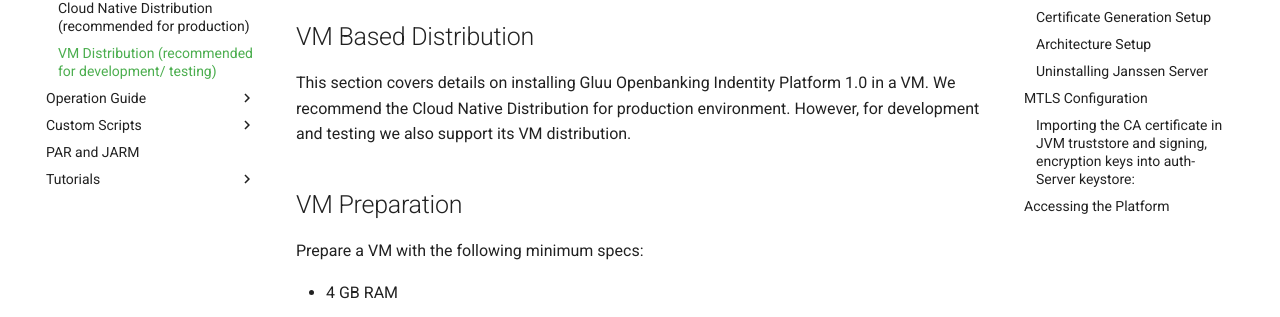
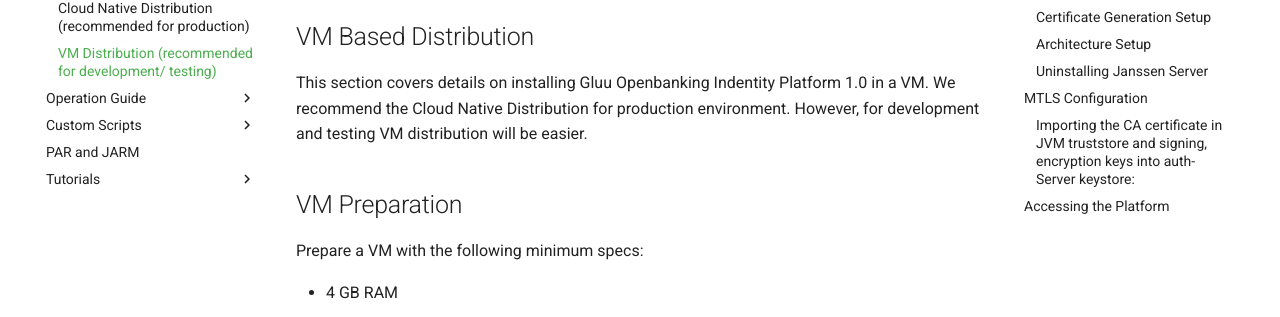
Before and after one commit to GluuFederation/docs-openbanking-prod, an MkDocs documentation site: the page built from docs/source/installvm.md, in a window 1280 px wide and 900 px high. Shown: the part 202-519 px from the top of the window. Built offline with MkDocs 1.6.1 and Material for MkDocs 9.7.7, drawn with Linux system fonts in a browser that asks for light colours; comment, search, counter and statistics services are not loaded.

Commit message:
Update installvm.md

```diff
--- a/docs/source/installvm.md
+++ b/docs/source/installvm.md
@@ -1,6 +1,6 @@
 ## VM Based Distribution
 
-This section covers details on installing Gluu Openbanking Indentity Platform 1.0 in a VM. We recommend the Cloud Native Distribution for production environment. However, for development and testing we also support its VM distribution.
+This section covers details on installing Gluu Openbanking Indentity Platform 1.0 in a VM. We recommend the Cloud Native Distribution for production environment. However, for development and testing VM distribution will be easier.
 
 ## VM Preparation
 
```
